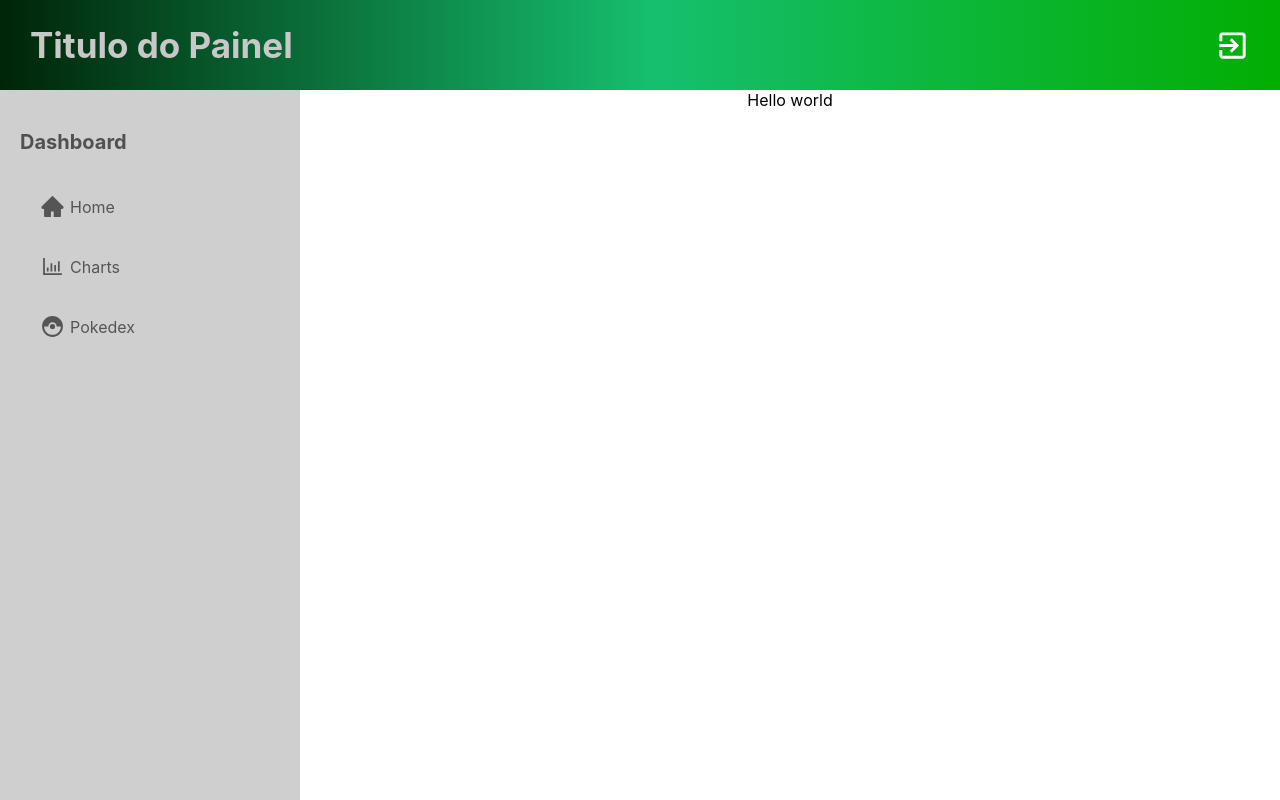
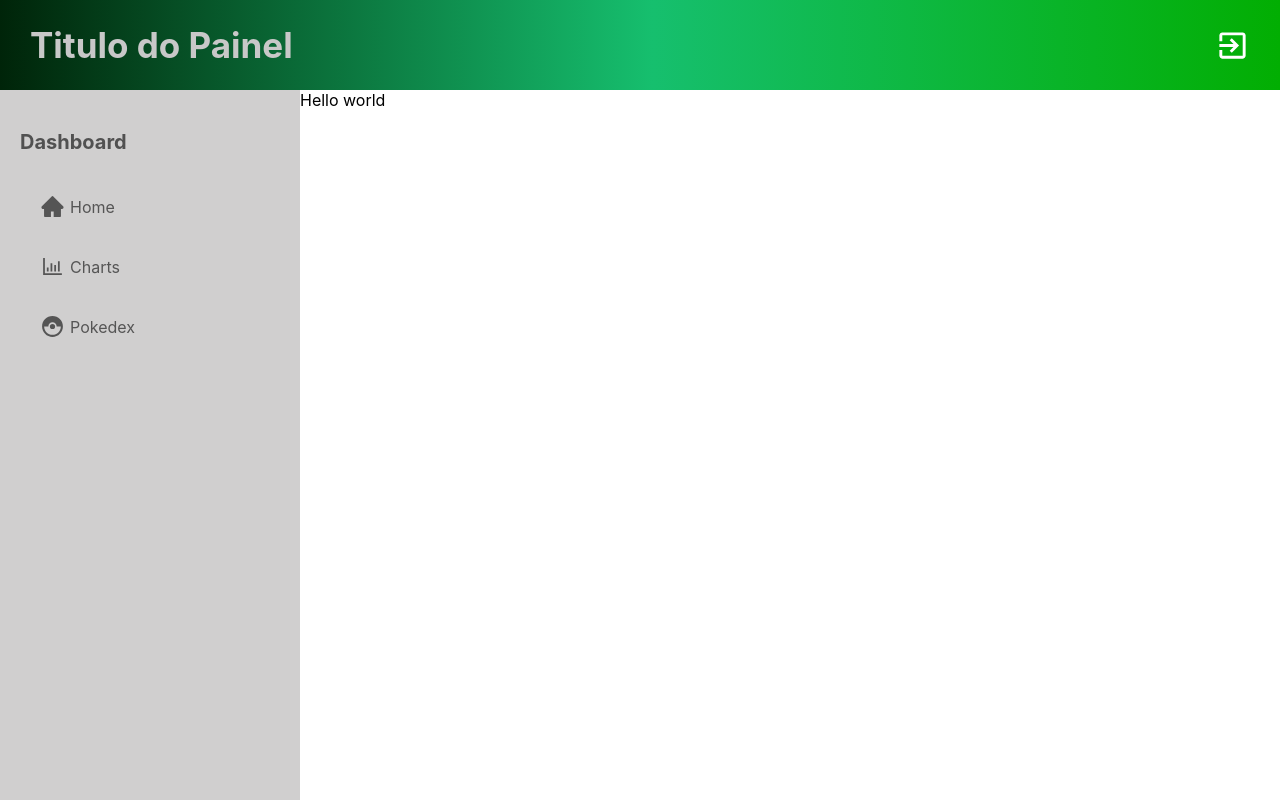
Before and after one commit to jgcarlosfranca/painel-template-generic, a React (Create React App) app: page / in a window 1280 px wide. Built offline with nearby package versions, Linux system fonts and the light colour scheme.

Commit message:
Forms title

```diff
--- a/src/Pages/Home/index.jsx
+++ b/src/Pages/Home/index.jsx
@@ -1,9 +1,9 @@
 import "./styles.css";
 
 
-export default function Home() {
+export default function Forms() {
   return (
-    <div className="home">
+    <div className="Forms">
       Hello world
     </div>
   );
```
